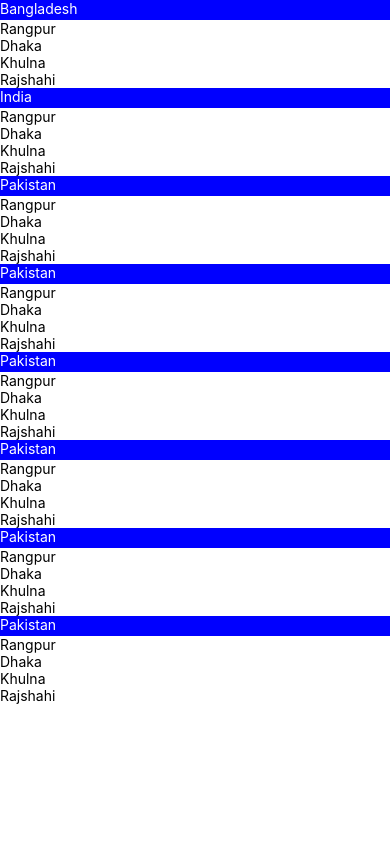
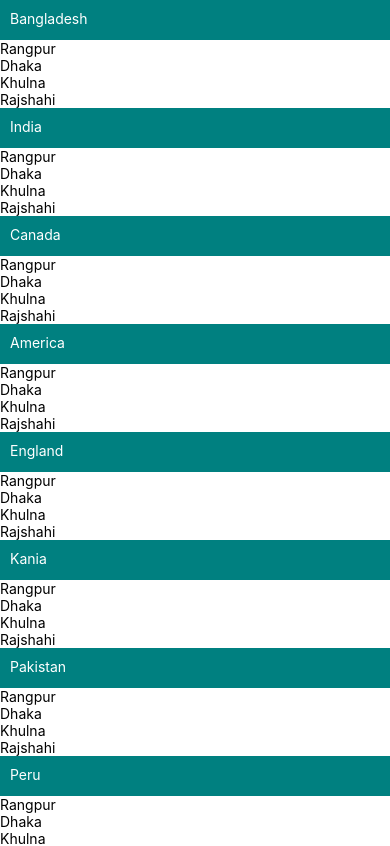
Before and after one commit to Rasujon3/untitled, a React Native app: screen / in a window 390 px wide. Shown: the top 846 px of the page. Built offline with nearby package versions, Linux system fonts and the light colour scheme.

Commit message:
52 Core Component Sectionlist "stickySectionHeadersEnabled"
52 Core Component Sectionlist "stickySectionHeadersEnabled"

```diff
--- a/App.js
+++ b/App.js
@@ -13,7 +13,7 @@
 
     itemHeadChild = ({header}) => {
         return (
-            <View style={{height: 20, width: '100%', backgroundColor: 'blue'}}>
+            <View style={{height: 40,padding:10, width: '100%', backgroundColor: 'teal'}}>
                 <Text onPress={this.childHeadClick.bind(this,header)} style={{color:'white'}}>{header}</Text>
             </View>
         );
@@ -29,18 +29,28 @@
     DATA = [
         {title: 'Bangladesh', data: ['Rangpur', 'Dhaka', 'Khulna', 'Rajshahi']},
         {title: 'India', data: ['Rangpur', 'Dhaka', 'Khulna', 'Rajshahi']},
+        {title: 'Canada', data: ['Rangpur', 'Dhaka', 'Khulna', 'Rajshahi']},
+        {title: 'America', data: ['Rangpur', 'Dhaka', 'Khulna', 'Rajshahi']},
+        {title: 'England', data: ['Rangpur', 'Dhaka', 'Khulna', 'Rajshahi']},
+        {title: 'Kania', data: ['Rangpur', 'Dhaka', 'Khulna', 'Rajshahi']},
         {title: 'Pakistan', data: ['Rangpur', 'Dhaka', 'Khulna', 'Rajshahi']},
+        {title: 'Peru', data: ['Rangpur', 'Dhaka', 'Khulna', 'Rajshahi']},
+        {title: 'Bangladesh', data: ['Rangpur', 'Dhaka', 'Khulna', 'Rajshahi']},
+        {title: 'India', data: ['Rangpur', 'Dhaka', 'Khulna', 'Rajshahi']},
+        {title: 'Canada', data: ['Rangpur', 'Dhaka', 'Khulna', 'Rajshahi']},
+        {title: 'America', data: ['Rangpur', 'Dhaka', 'Khulna', 'Rajshahi']},
+        {title: 'England', data: ['Rangpur', 'Dhaka', 'Khulna', 'Rajshahi']},
+        {title: 'Kania', data: ['Rangpur', 'Dhaka', 'Khulna', 'Rajshahi']},
         {title: 'Pakistan', data: ['Rangpur', 'Dhaka', 'Khulna', 'Rajshahi']},
-        {title: 'Pakistan', data: ['Rangpur', 'Dhaka', 'Khulna', 'Rajshahi']},
-        {title: 'Pakistan', data: ['Rangpur', 'Dhaka', 'Khulna', 'Rajshahi']},
-        {title: 'Pakistan', data: ['Rangpur', 'Dhaka', 'Khulna', 'Rajshahi']},
-        {title: 'Pakistan', data: ['Rangpur', 'Dhaka', 'Khulna', 'Rajshahi']},
+        {title: 'Peru', data: ['Rangpur', 'Dhaka', 'Khulna', 'Rajshahi']}
     ]
 
     render() {
         return (
             <SafeAreaView>
                 <SectionList
+                    // inverted={-1}
+                    stickySectionHeadersEnabled={true}
                     sections={this.DATA}
                     renderItem={({item}) => <this.itemChild itemData={item}/>}
                     renderSectionHeader={({section:{title}})=><this.itemHeadChild header={title}/>}
```
